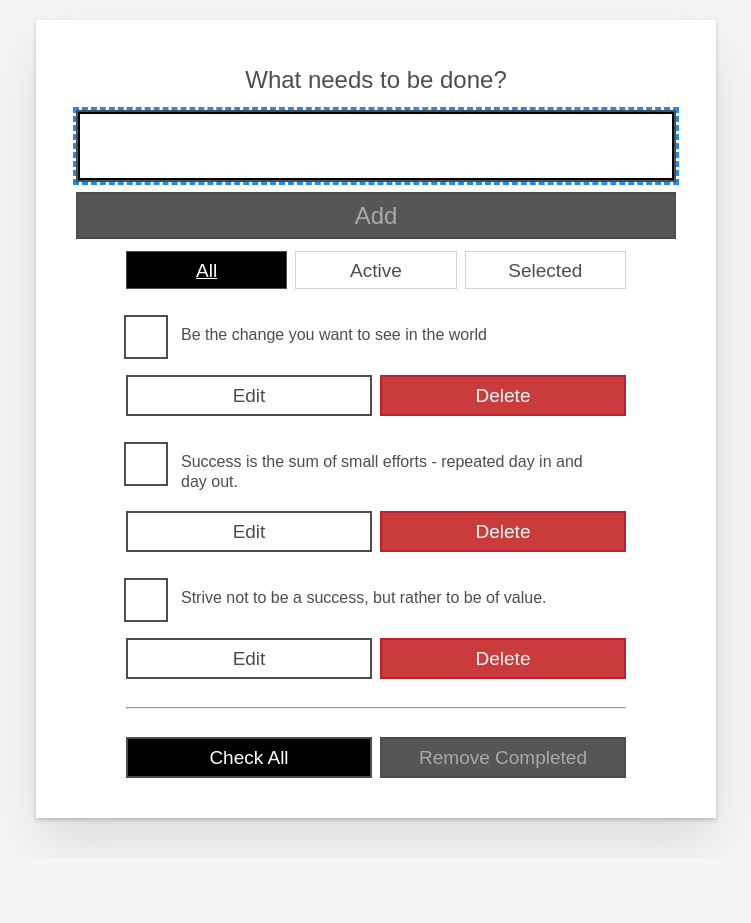
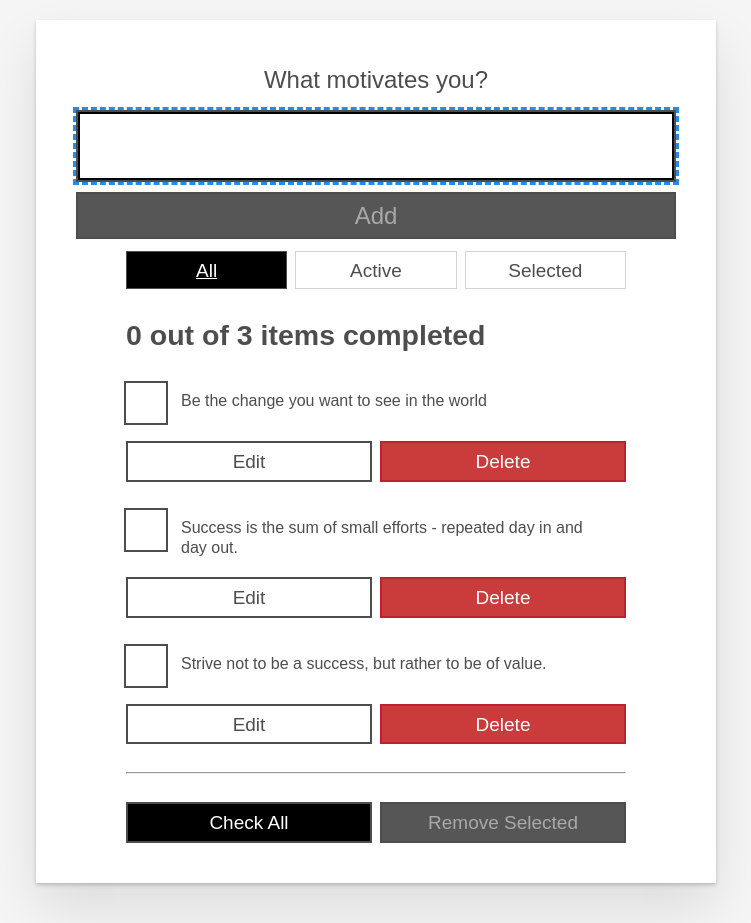
Before and after one commit to harrymohney/made-to-motivate, a Svelte app: page / in a window 1280 px wide. Shown: the whole page, without its empty margins (264-1015 px from the left). Before the commit the page ends 858 px from the top, so only its background shows below. Built offline with nearby package versions, Linux system fonts and the light colour scheme.

Commit message:
QuoteStatus component

```diff
--- a/src/components/MoreActions.svelte
+++ b/src/components/MoreActions.svelte
@@ -20,5 +20,5 @@
   <button type="button" class="btn btn__primary"
     disabled={quotes.length === 0} on:click={checkAll}>{completed ? 'Check' : 'Uncheck'} all</button>
   <button type="button" class="btn btn__primary"
-    disabled={completedQuotes === 0} on:click={removeCompleted}>Remove completed</button>
+    disabled={completedQuotes === 0} on:click={removeCompleted}>Remove selected</button>
 </div>
--- a/src/components/NewQuote.svelte
+++ b/src/components/NewQuote.svelte
@@ -26,7 +26,7 @@
 
 <form on:submit|preventDefault={addQuote} on:keydown={e => e.key === 'Escape' && onCancel()}>
   <h2 class="label-wrapper">
-    <label for="quote-0" class="label__lg">What needs to be done?</label>
+    <label for="quote-0" class="label__lg">What motivates you?</label>
   </h2>
   <input bind:value={name} bind:this={nameEl} use:selectOnFocus
     type="text" id="quote-0" autoComplete="off" class="input input__lg"
--- a/src/components/Quotes.svelte
+++ b/src/components/Quotes.svelte
@@ -1,4 +1,3 @@
-<!-- components/Quotes.svelte -->
 <script>
   import FilterButton from './FilterButton.svelte'
   import Quote from './Quote.svelte'
@@ -62,7 +61,7 @@
       />
     </li>
   {:else}
-    <li>Nothing to do here!</li>
+    <li>Pick your motivation!</li>
   {/each}
   </ul>
 
--- a/src/components/QuotesStatus.svelte
+++ b/src/components/QuotesStatus.svelte
@@ -0,0 +1,13 @@
+<script>
+  export let quotes
+
+  $: totalQuotes = quotes.length
+  $: completedQuotes = quotes.filter(quote => quote.completed).length
+
+  let headingEl
+
+  export const focus = () => headingEl.focus()
+
+</script>
+
+<h2 id="list-heading" bind:this={headingEl} tabindex="-1">{completedQuotes} out of {totalQuotes} items completed</h2>
```
